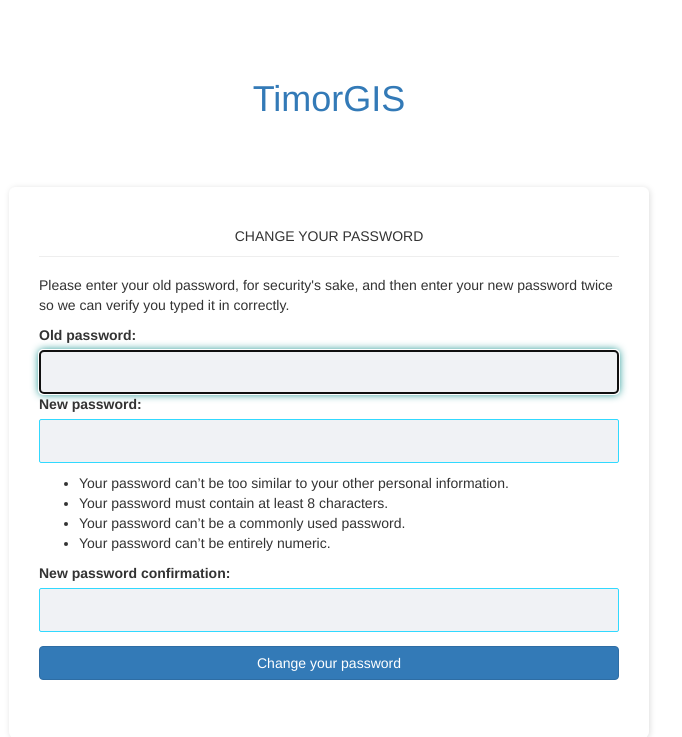
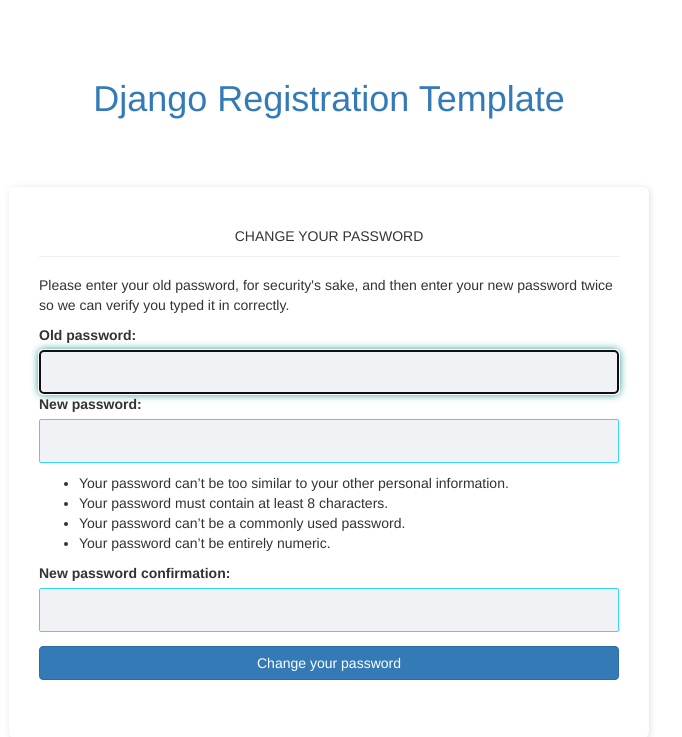
Before and after one commit to marobo/registration, a Django app: page /accounts/password_change/ in a window 1280 px wide. Shown: the top 737 px of the page, without its empty margins (311-993 px from the left). Run offline with Django 3.2, Linux system fonts and the light colour scheme; the visitor is signed in with stand-in values (Sample User, id 1); some libraries are stand-ins or nearby versions.

Commit message:
change title

```diff
--- a/templates/registration/base.html
+++ b/templates/registration/base.html
@@ -17,7 +17,7 @@
       <div class="container">
           <div class="row">
               <div class="col-md-12 login-header">
-                  <a href="{% url 'index' %}"><h1>TimorGIS</h1></a>
+                  <a href="{% url 'index' %}"><h1>Django Registration Template</h1></a>
               </div>
           </div>
       </div>
```
Also changed, not shown: 2 other files.
